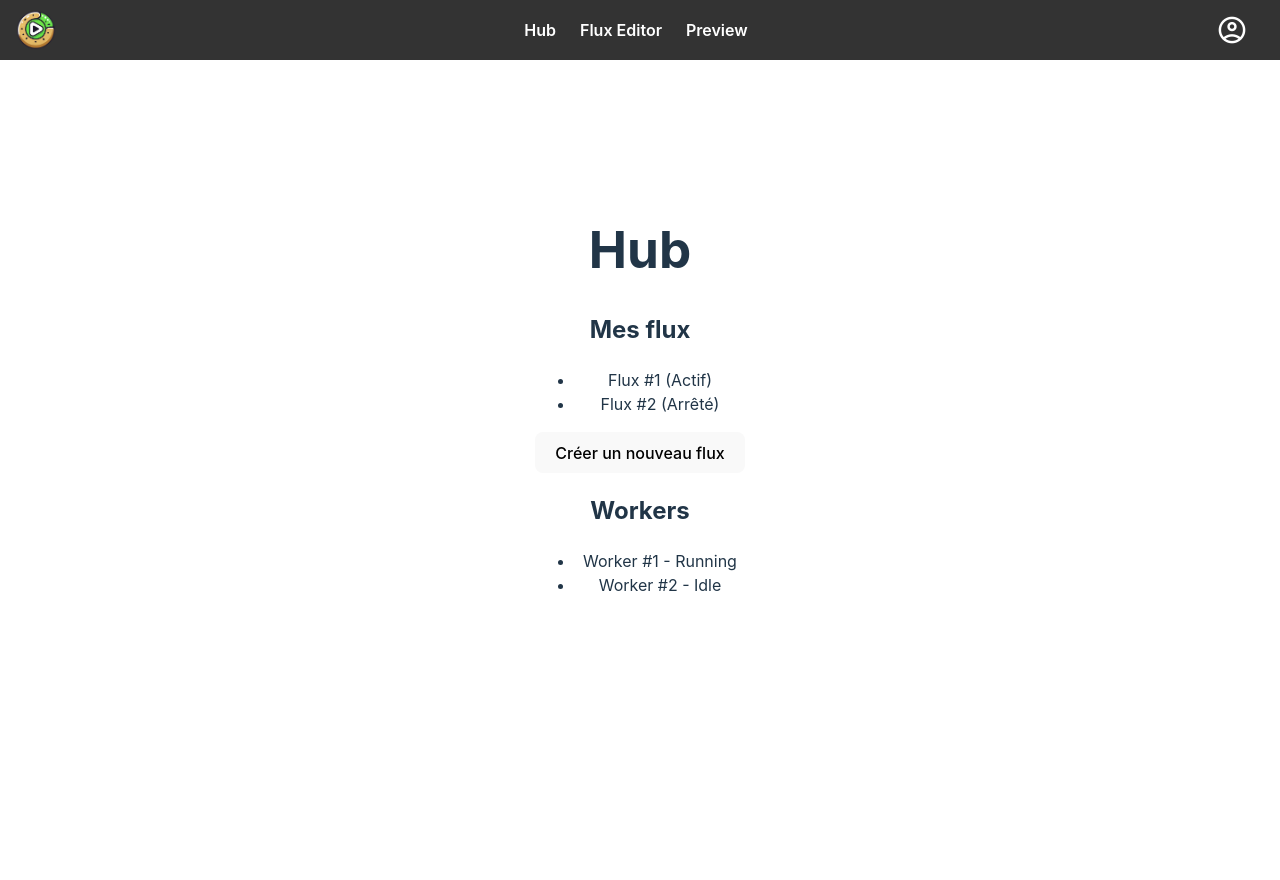
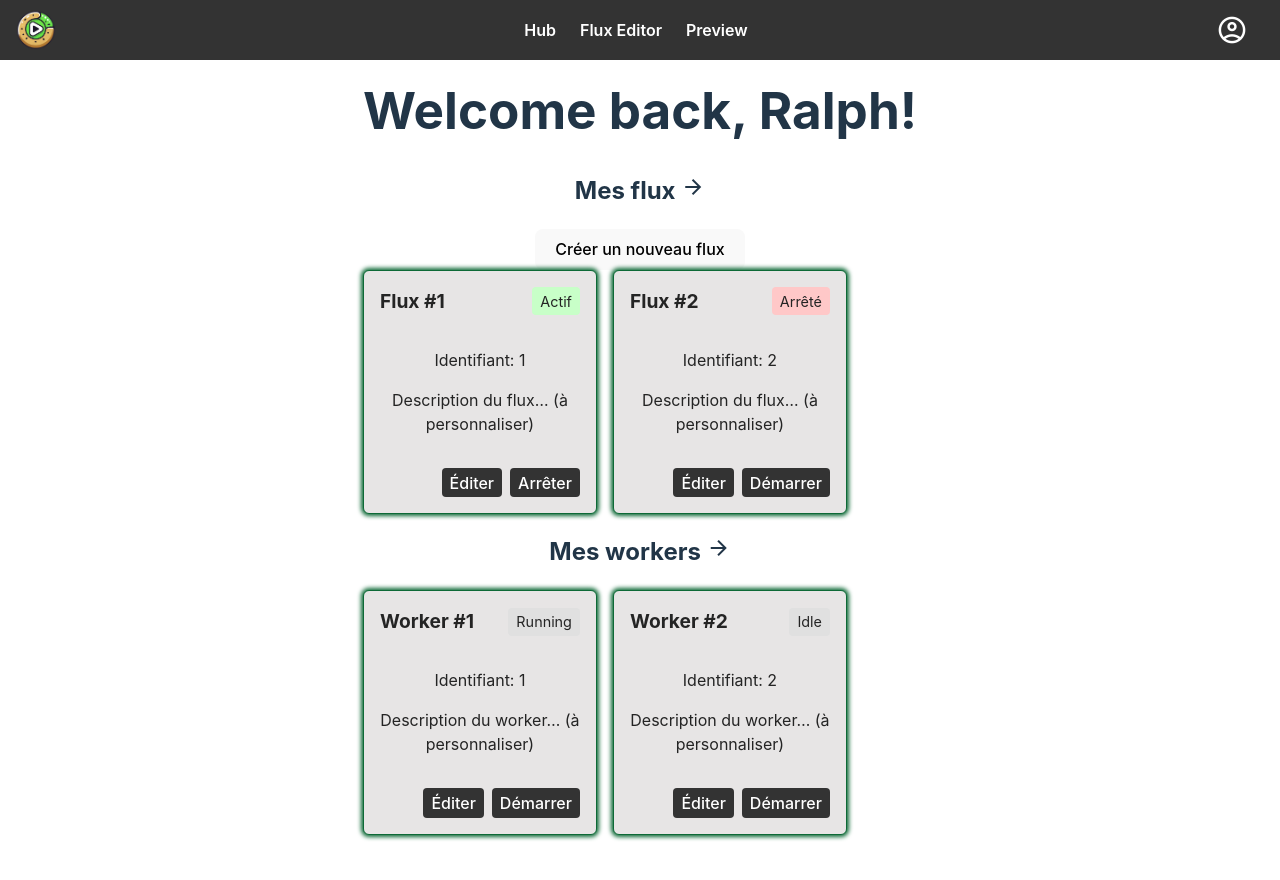
Before and after one commit to cpe-falafel/falafel-ui, a Vue app: page / in a window 1280 px wide. Shown: the top 880 px of the page. Before the commit the page ends 800 px from the top, so only its background shows below. Built offline with nearby package versions, Linux system fonts and the light colour scheme.

Commit message:
Added flux & worker cards

```diff
--- a/index.html
+++ b/index.html
@@ -3,7 +3,7 @@
   <head>
     <meta charset="UTF-8" />
     <link rel="icon" type="image/png" href="/src/assets/images/logo.png" />
-    <link rel="stylesheet" href="https://fonts.googleapis.com/css2?family=Material+Symbols+Outlined:opsz,wght,FILL,GRAD@24,400,0,0&icon_names=account_circle" />
+    <link rel="stylesheet" href="https://fonts.googleapis.com/css2?family=Material+Symbols+Outlined:opsz,wght,FILL,GRAD@24,400,0,0&icon_names=account_circle,arrow_forward" />
     <meta name="viewport" content="width=device-width, initial-scale=1.0" />
     <title>F.A.L.A.F.E.L</title>
   </head>
--- /dev/null
+++ b/src/assets/styles/card.css
@@ -0,0 +1,70 @@
+.card {
+    background: #E7E5E5;
+    border: 1px solid #0D6936;
+    box-shadow: 0 0 4px 2px #0D6936;
+    color: #242424;
+    border-radius: 6px;
+    padding: 1rem;
+    width: 200px;
+    display: flex;
+    flex-direction: column;
+    justify-content: space-between;
+
+}
+
+.card__header {
+    display: flex;
+    justify-content: space-between;
+    align-items: center;
+}
+
+.card__title {
+    margin: 0;
+    font-size: 1.2rem;
+    font-weight: bold;
+}
+
+.card__status {
+    padding: 0.2rem 0.5rem;
+    border-radius: 4px;
+    font-size: 0.9rem;
+    background: #eee;
+}
+
+/* Différentes classes en fonction du statut */
+.status--active {
+    background: #c8ffc8;
+}
+
+.status--stopped {
+    background: #ffc8c8;
+}
+
+.status--unknown {
+    background: #e0e0e0;
+}
+
+.card__body {
+    margin-top: 1rem;
+    flex-grow: 1;
+}
+
+.card__footer {
+    display: flex;
+    justify-content: flex-end;
+    gap: 0.5rem;
+    margin-top: 1rem;
+}
+
+.card__footer button {
+    background: #333;
+    color: #fff;
+    border: none;
+    padding: 0.3rem 0.5rem;
+    border-radius: 4px;
+    cursor: pointer;
+}
+
+.card__footer button:hover {
+    background: #555;
+}
--- a/src/components/FluxCard.vue
+++ b/src/components/FluxCard.vue
@@ -1 +1,59 @@
-// Représentation visuelle d’un flux dans le hub
+<template>
+    <div class="card">
+        <div class="card__header">
+            <h3 class="card__title">{{ flux.name }}</h3>
+            <span class="card__status" :class="statusClass">{{ flux.status }}</span>
+        </div>
+        <div class="card__body">
+            <!-- Contenu supplémentaire : une mini description, une image de preview, etc. -->
+            <p>Identifiant: {{ flux.id }}</p>
+            <p>Description du flux… (à personnaliser)</p>
+        </div>
+        <div class="card__footer">
+            <button @click="goToEditor">Éditer</button>
+            <button @click="startFlux" v-if="flux.status !== 'Actif'">Démarrer</button>
+            <button @click="stopFlux" v-if="flux.status === 'Actif'">Arrêter</button>
+        </div>
+    </div>
+</template>
+
+<script setup>
+import { computed } from 'vue'
+import "@/assets/styles/card.css"
+
+// On déclare que le composant reçoit une prop `flux` sous forme d’objet
+const props = defineProps({
+    flux: {
+        type: Object,
+        required: true
+    }
+})
+
+const emit = defineEmits(['edit', 'start', 'stop'])
+
+// On peut calculer une classe CSS pour le statut
+// (par exemple appliquer une couleur différente selon le statut)
+const statusClass = computed(() => {
+    switch (props.flux.status) {
+        case 'Actif':
+            return 'status--active'
+        case 'Arrêté':
+            return 'status--stopped'
+        default:
+            return 'status--unknown'
+    }
+})
+
+// Méthodes pour émettre des événements au parent
+function goToEditor() {
+    emit('edit', props.flux)
+}
+
+function startFlux() {
+    emit('start', props.flux)
+}
+
+function stopFlux() {
+    emit('stop', props.flux)
+}
+</script>
--- a/src/components/WorkerCard.vue
+++ b/src/components/WorkerCard.vue
@@ -1 +1,59 @@
-// Représentation visuelle d’un worker dans le hub
+<template>
+    <div class="card">
+        <div class="card__header">
+            <h3 class="card__title">{{ worker.name }}</h3>
+            <span class="card__status" :class="statusClass">{{ worker.status }}</span>
+        </div>
+        <div class="card__body">
+            <!-- Contenu supplémentaire : une mini description, une image de preview, etc. -->
+            <p>Identifiant: {{ worker.id }}</p>
+            <p>Description du worker… (à personnaliser)</p>
+        </div>
+        <div class="card__footer">
+            <button @click="goToEditor">Éditer</button>
+            <button @click="startworker" v-if="worker.status !== 'Actif'">Démarrer</button>
+            <button @click="stopworker" v-if="worker.status === 'Actif'">Arrêter</button>
+        </div>
+    </div>
+</template>
+
+<script setup>
+import { computed } from 'vue'
+import "@/assets/styles/card.css"
+
+// On déclare que le composant reçoit une prop `worker` sous forme d’objet
+const props = defineProps({
+    worker: {
+        type: Object,
+        required: true
+    }
+})
+
+const emit = defineEmits(['edit', 'start', 'stop'])
+
+// On peut calculer une classe CSS pour le statut
+// (par exemple appliquer une couleur différente selon le statut)
+const statusClass = computed(() => {
+    switch (props.worker.status) {
+        case 'Actif':
+            return 'status--active'
+        case 'Arrêté':
+            return 'status--stopped'
+        default:
+            return 'status--unknown'
+    }
+})
+
+// Méthodes pour émettre des événements au parent
+function goToEditor() {
+    emit('edit', props.worker)
+}
+
+function startworker() {
+    emit('start', props.worker)
+}
+
+function stopworker() {
+    emit('stop', props.worker)
+}
+</script>
--- a/src/view/HubView.vue
+++ b/src/view/HubView.vue
@@ -1,31 +1,41 @@
 <template>
   <div class="hub-view">
-      <h1>Hub</h1>
+    <h1>Welcome back, Ralph!</h1>
     <section>
-        <h2>Mes flux</h2>
-        <ul>
-          <!-- Exemple statique, à remplacer par des données venant de l’API -->
-          <li v-for="flux in fluxList" :key="flux.id">
-            {{ flux.name }} ({{ flux.status }})
-          </li>
-        </ul>
+      <h2>
+        Mes flux
+        <span class="material-symbols-outlined">
+          arrow_forward
+        </span>
+      </h2>
       <button @click="createFlux">Créer un nouveau flux</button>
+      <div class="list">
+        <FluxCard v-for="flux in fluxList" :key="flux.id" :flux="flux"
+          @edit="editFlux" @start="startFlux" @stop="stopFlux"
+        />
+      </div>
     </section>
 
     <section>
-        <h2>Workers</h2>
-        <ul>
-          <!-- Exemple statique, à remplacer par des données venant de l’API -->
-          <li v-for="worker in workerList" :key="worker.id">
-            {{ worker.name }} - {{ worker.status }}
-          </li>
-        </ul>
+      <h2>
+        Mes workers
+        <span class="material-symbols-outlined">
+          arrow_forward
+        </span>
+      </h2>
+      <div class="list">
+        <WorkerCard v-for="worker in workerList" :key="worker.id" :worker="worker"
+          @edit="editWorker" @start="startWorker" @stop="stopWorker"
+        />
+      </div>
     </section>
   </div>
 </template>
 
 <script setup>
-  // Ici, tu pourrais importer une méthode de ton service API
+import FluxCard from '@/components/FluxCard.vue'
+import WorkerCard from '@/components/WorkerCard.vue'
+// On peut import une méthode du service API
 // import { getFluxList, getWorkerList } from '@/api/fluxService'
 
 // Pour l’exemple, on utilise des données fictives en dur :
@@ -40,8 +50,31 @@
 ]
 
 function createFlux() {
-    // Logique pour créer un flux, pourrait ouvrir un formulaire modal
   alert('Créer un nouveau flux - Logique à implémenter')
+}
+
+function editFlux(flux) {
+  alert(`Éditer le flux: ${flux.name}`)
+}
+
+function startFlux(flux) {
+  alert(`Démarrer le flux: ${flux.name}`)
+}
+
+function stopFlux(flux) {
+  alert(`Arrêter le flux: ${flux.name}`)
+}
+
+function editWorker(worker) {
+  alert(`Éditer le worker: ${worker.name}`)
+}
+
+function startWorker(worker) {
+  alert(`Démarrer le worker: ${worker.name}`)
+}
+
+function stopWorker(worker) {
+  alert(`Arrêter le worker: ${worker.name}`)
 }
 </script>
 
@@ -49,4 +82,11 @@
 .hub-view {
   padding: 1rem;
 }
+
+.list {
+  display: flex;
+  gap: 1rem;
+  flex-wrap: wrap;
+  margin-bottom: 1rem;
+}
 </style>
```
Lines whose indentation alone changed are shown as unchanged.
